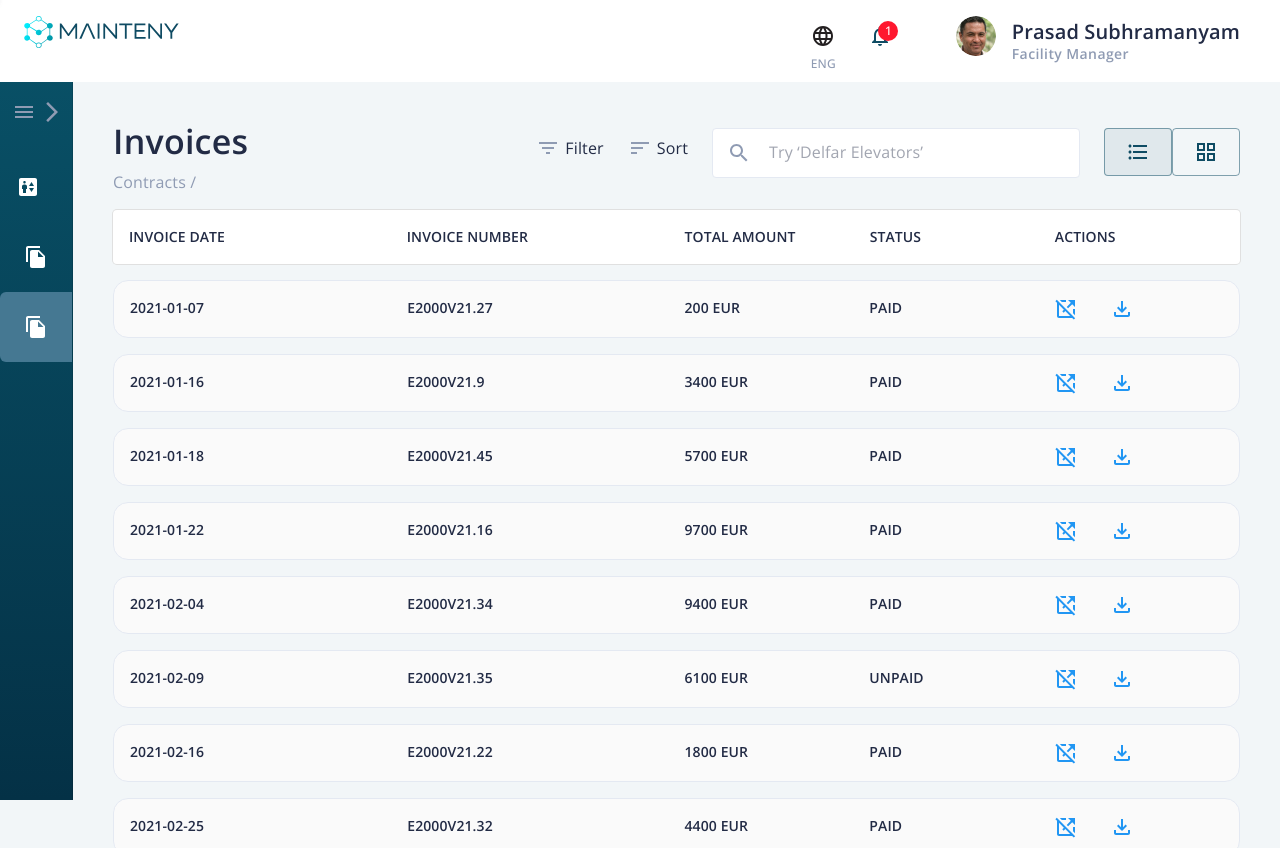
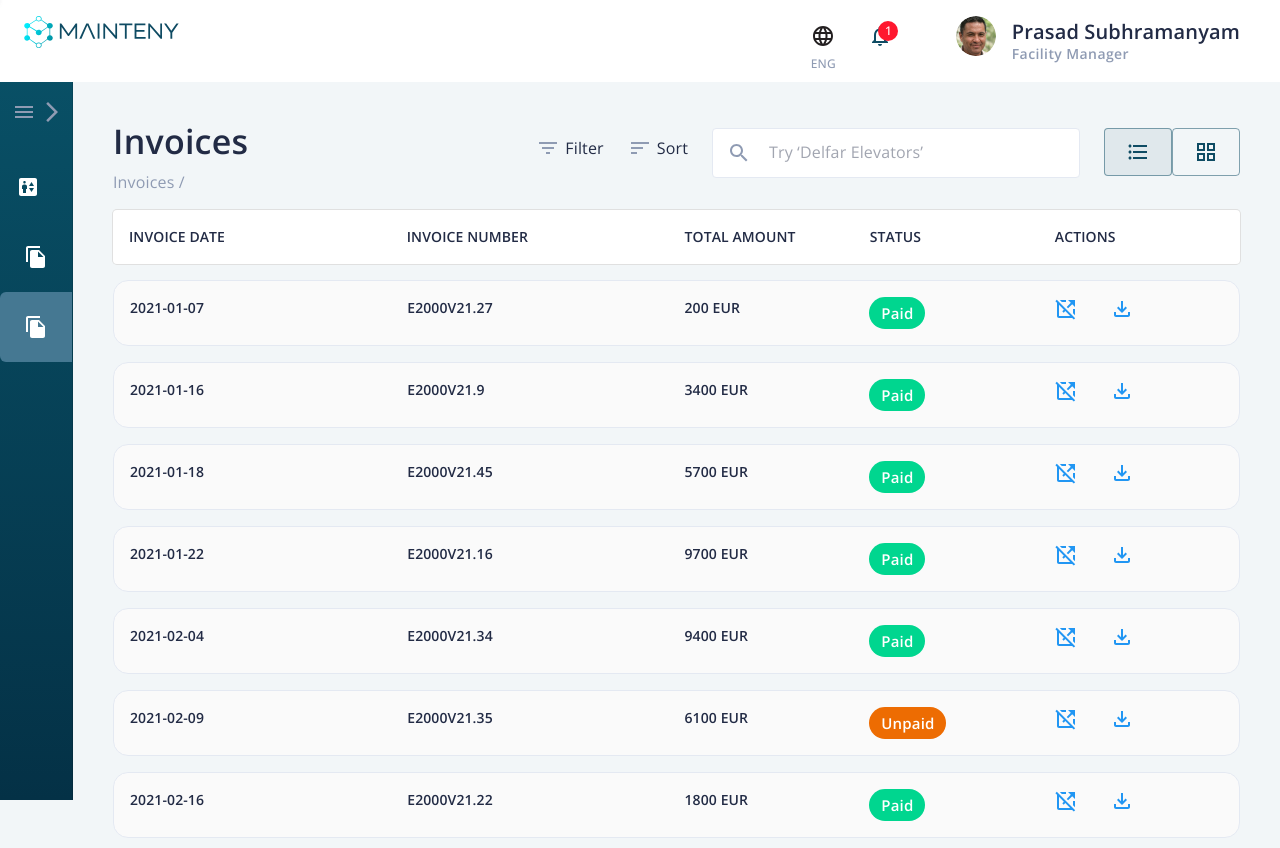
Before and after one commit to Westernwells/mainteny-pm, a React (Create React App) app: page /pm/invoices in a window 1280 px wide. Built offline with nearby package versions, Linux system fonts and the light colour scheme; no server answers.

Commit message:
update invoice page

```diff
--- a/src/pages/Invoices/InvoiceRow.tsx
+++ b/src/pages/Invoices/InvoiceRow.tsx
@@ -1,11 +1,12 @@
 import Box from '@mui/system/Box';
+import Chip from '@mui/material/Chip';
 import useTheme from '@mui/material/styles/useTheme';
 import OpenInNewOffOutlinedIcon from '@mui/icons-material/OpenInNewOffOutlined';
 import FileDownloadOutlinedIcon from '@mui/icons-material/FileDownloadOutlined';
 import Grid from '@mui/material/Grid';
 import Typography from '@mui/material/Typography';
 import {getDay} from '../../utils/datetime';
-import {InvoiceView} from '../../models/invoice';
+import {InvoiceView, InvoiceStatus} from '../../models/invoice';
 
 interface InvoiceRowProps {
   invoice: InvoiceView;
@@ -42,7 +43,23 @@ export const InvoiceRow = ({invoice}: InvoiceRowProps) => {
         </Grid>
 
         <Grid item xs={2}>
-          <Typography variant="subtitle2">{invoice.status}</Typography>
+          <Chip
+            sx={{py: 2}}
+            label={
+              <Typography
+                variant="largeBtnText"
+                sx={{textTransform: 'capitalize'}}
+              >
+                {`${invoice.status.charAt(0)}${invoice.status
+                  .slice(1)
+                  .toLowerCase()}`}
+              </Typography>
+            }
+            color={
+              invoice.status === InvoiceStatus.PAID ? 'success' : 'warning'
+            }
+            size="medium"
+          />
         </Grid>
 
         <Grid item xs={2}>
--- a/src/pages/Invoices/index.tsx
+++ b/src/pages/Invoices/index.tsx
@@ -26,7 +26,7 @@ export const Invoices = ({stopLoading}: InvoicesProp) => {
           <Typography variant="h4">Invoices</Typography>
           <Breadcrumbs aria-label="breadcrumb" sx={{mt: 1, mb: 2}}>
             <Link underline="hover" color="inherit" href="/">
-              Contracts /
+              Invoices /
             </Link>
           </Breadcrumbs>
         </Box>
```
